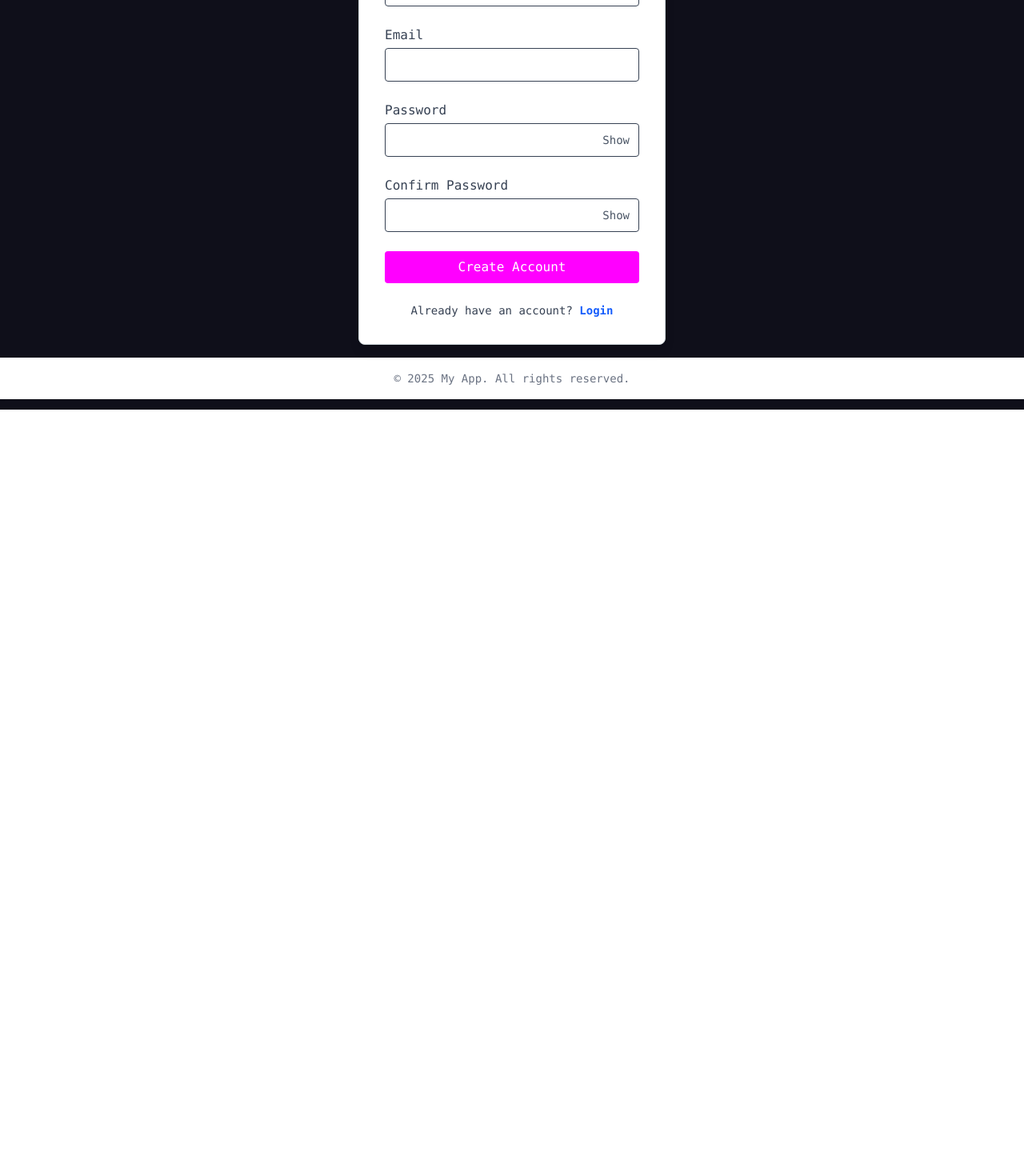
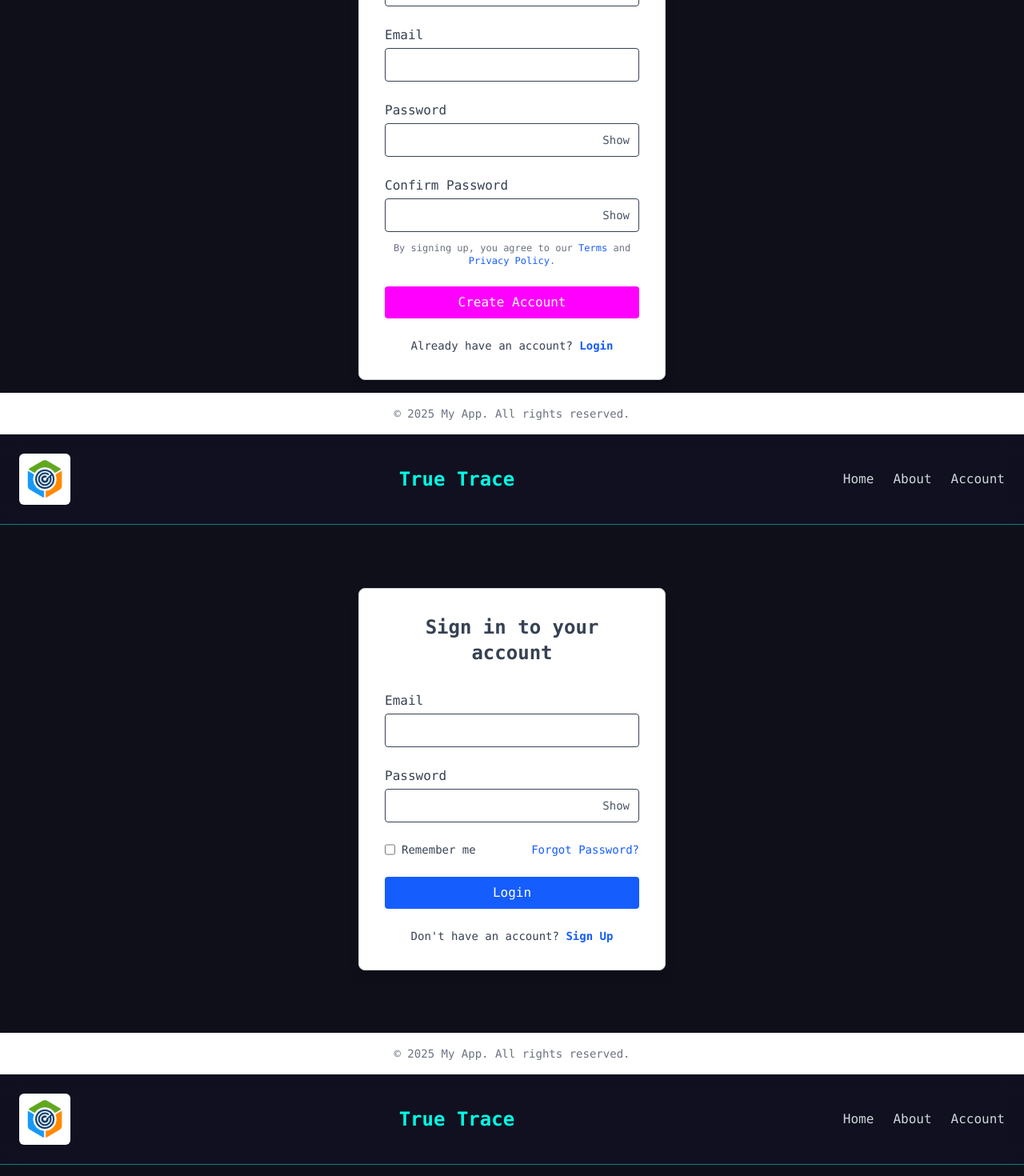
Before and after one commit to Heights001/True-Trace, a React (Vite) app: page / in a window 1280 px wide. Shown: the part 1286-2756 px from the top of the page at 80% size. Before the commit the page ends 1798 px from the top, so only its background shows below. Built offline with nearby package versions, Linux system fonts and the light colour scheme.

Commit message:
Added a login page component and styled it to match the SignUp page component. Added the 'By signing up, you agree…' section to the signup page component. Added a Password reset page to components.

```diff
--- a/index.html
+++ b/index.html
@@ -4,7 +4,7 @@
     <meta charset="UTF-8" />
     <link rel="icon" type="image/svg+xml+png" href="/favicon.png" />
     <meta name="viewport" content="width=device-width, initial-scale=1.0" />
-    <title>Digital Media Authenticity Checker</title>
+    <title>True Trace</title>
   </head>
   <body>
     <div id="root"></div>
--- a/src/App.jsx
+++ b/src/App.jsx
@@ -1,16 +1,16 @@
-import { useState } from 'react'
 import HomePage from './Components/HomePage'
 import SignUp from './Components/SignUp'
+import Login from './Components/Login'
+import ForgotPassword from './Components/ForgotPassword';
 
-function App() {
-  const [count, setCount] = useState(0)
+export default function App() {
 
   return (
     <>
       <div><HomePage /></div>
       <div><SignUp /></div>
+      <div><Login /></div>
+      <div><ForgotPassword /></div>
     </>
   );
 };
-
-export default App
--- /dev/null
+++ b/src/Components/ForgotPassword.jsx
@@ -0,0 +1,61 @@
+import React, {useState} from 'react'
+import Navbar from './Navbar';
+
+const ForgotPassword = () => {
+    const [email, setEmail] = useState("");
+
+    const handleSubmit = (e) => {
+        e.preventDefault()
+        alert('Password reset link sent to ${email}')
+    }
+  return (
+    <div className='min-h-screen flex flex-col bg-[#0f0f1a] text-[#cfd8dc] font-mono'>
+
+        <Navbar />
+
+        {/* Centered Form */}
+        <main className='flex flex-1 items-center justify-center bg-[#0f0f1a] p-4'>
+            <div className='w-full max-w-sm bg-white p-8 rounded-lg shadow-lg border'>
+                <form action={"#"} method='POST' className='grid gap-6 text-gray-700'>
+                    <h2 className='text-2xl font-semibold text-center mb-2'>
+                        Reset Your Password
+                    </h2>
+
+                    <p className='text-sm text-gray-600 text-center mb-4'>
+                        Enter your email address below and we'll send you a link to reset your password.
+                    </p>
+
+                    {/* Email */}
+                    <div className="flex flex-col gap-1">
+                        <label htmlFor="email" className="font-medium">Email</label>
+                        <input
+                         type="email"
+                         id="email"
+                         name="email"
+                         className='border rounded p-2'
+                         required
+                         value={email}
+                         onChange={(e) => setEmail(e.target.value)}
+                        />
+                    </div>
+
+                    {/* Submit */}
+                    <button type="submit" className='w-full bg-blue-600 text-white py-2 rounded hover:bg-blue-700'>Send reset Link</button>
+
+                    {/* Back to Login */}
+                    <p className='text-center text-sm'>Remembered your password? {" "}
+                        <a href="#" className="text-blue-600 font-semibold hover:underline">Login</a>
+                    </p>
+                </form>
+            </div>
+        </main>
+
+        {/* Footer placeholder */}
+        <footer className='p-4 text-center bg-white shadow mt-auto'>
+            <p className="text-sm text-gray-500">© 2025 My App. All rights reserved.</p>
+        </footer>
+    </div>
+  )
+}
+
+export default ForgotPassword
--- /dev/null
+++ b/src/Components/Login.jsx
@@ -0,0 +1,89 @@
+import React, {useState} from 'react'
+import Navbar from './Navbar';
+
+const Login = () => {
+    const [showPassword, setShowPassword] = useState(false);
+  return (
+    <div className='min-h-screen flex flex-col bg-[#0f0f1a] text-[#cfd8dc] font-mono'>
+
+        {/* Navbar Placeholder */}
+        <div><Navbar /></div>
+
+        {/* Centered form */}
+        <main className='flex flex-1 items-center justify-center bg-[#0f0f1a] p-4'>
+            <div className='w-full max-w-sm bg-white p-8 rounded-lg shadow-lg border'>
+                <form action={"#"} method='POST' className='grid gap-6 text-gray-700'>
+                    <h2 className='text-2xl font-semibold text-center mb-2'>Sign in to your account</h2>
+
+                    {/* Email */}
+                    <div className="flex flex-col gap-1">
+                        <label htmlFor="email" className="font-medium">Email</label>
+                        <input
+                            type="email"
+                            id="email"
+                            name="email"
+                            className="border rounded p-2"
+                            required
+                        />
+                    </div>
+
+                    {/* Password */}
+                    <div className='flex flex-col gap-1'>
+                        <label htmlFor='password' className='font-medium'>Password</label>
+                        <div className='relative'>
+                            <input
+                             type={showPassword ? "text" : "password"}
+                             id="password"
+                             name="password"
+                             className='border rounded p-2 w-full pr-12'
+                             required
+                            />
+
+                            {/* Toggle button */}
+                            <button
+                             type="button"
+                             onClick={() => setShowPassword (!showPassword)}
+                             className='absolute right-3 top-1/2 -translate-y-1/2 text-gray-600 hover:text-gray-80 text-sm'
+                            >
+                             {showPassword ? "Hide" : "Show"}
+                            </button>
+                        </div>
+                    </div>
+
+                    {/* Remember + Forgot Password */}
+                    <div className='flex items-center justify-between text-sm'>
+                        <label className='flex items center gap-2'>
+                            <input type="checkbox" name='remember' />
+                            <span>Remember me</span>
+                        </label>
+
+                        <a href='#' className='text-blue-600 font-medium hover:underline'>Forgot Password?</a>
+                    </div>
+
+                    {/* Submit */}
+                    <button
+                     type='submit'
+                     className='w-full bg-blue-600 text-white py-2 rounded hover:bg-blue-700'
+                    >
+                     Login
+                    </button>
+
+                    {/* SignUp Link */}
+                    <p className='text-center text-sm'>Don't have an account? {' '}
+                        <a href='#' className='text-blue-600 font-semibold hover:underline'>Sign Up</a>
+                    </p>
+                </form>
+
+            </div>
+        </main>
+
+        {/* Footer placeholder */}
+        <footer className='p-4 mt-auto text-center bg-white shadow'>
+            <p className='text-sm text-gray-500'>© 2025 My App. All rights reserved.</p>
+        </footer>
+
+    </div>
+  );
+};
+
+export default Login
--- a/src/Components/Navbar.jsx
+++ b/src/Components/Navbar.jsx
@@ -7,7 +7,7 @@ const Navbar = () => {
         <header className="p-6 flex justify-between items-center bg-[#111122]/80 border-b border-[#00ffe5]/50 backdrop-blur-md">
 
             <img className='w-16 rounded-md' src='/src/assets/Navicon.png'/>
-            <h1 className="text-2xl font-bold text-[#00ffe5]">TrueTrace</h1>
+            <h1 className="text-2xl items-center font-bold text-[#00ffe5]">True Trace</h1>
 
             <nav className='flex gap-6'>
 
--- a/src/Components/SignUp.jsx
+++ b/src/Components/SignUp.jsx
@@ -4,10 +4,11 @@ import Navbar from './Navbar'
 const SignUp = () => {
     const [showPassword, setShowPassword] = useState(false);
     const [showConfirm, setShowConfirm] = useState(false);
+
   return (
     <>
-    <div className='min-h-screen bg-[#0f0f1a] text-[#cfd8dc] font-mono'>
-        <div><Navbar /></div>
+    <div className='min-h-screen flex flex-col bg-[#0f0f1a] text-[#cfd8dc] font-mono'>
+        <Navbar />
 
         {/* Centered Form */}
         <main className='flex flex-1 items-center justify-center bg-[#0f0f1a] p-4'>
@@ -88,6 +89,14 @@ const SignUp = () => {
                         </div>
                     </div>
 
+                    {/* Terms & Conditions */}
+                    <p className="text-xs text-gray-500 text-center -mt-3">
+                    By signing up, you agree to our{" "}
+                    <a href="/terms" className="text-blue-600 hover:underline">Terms</a>{" "}
+                    and{" "}
+                    <a href="/privacy" className="text-blue-600 hover:underline">Privacy Policy</a>.
+                    </p>
+
                     {/* Submit */}
                     <button
                         type="submit"
@@ -110,7 +119,7 @@ const SignUp = () => {
         </main>
 
         {/* Footer Placeholder */}
-        <footer className='p-4 text-center bg-white shadow'>
+        <footer className='p-4 mt-auto text-center bg-white shadow'>
             <p className='text-sm text-gray-500'>© 2025 My App. All rights reserved.</p>
         </footer>
 
```
